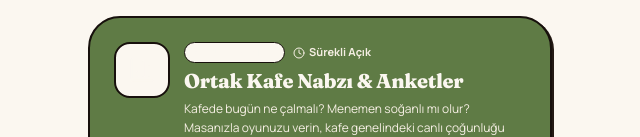
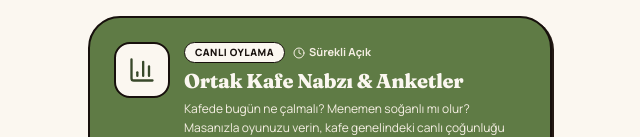
Before and after one commit to ChaCha99999/fincan-sohbet, a React (Vite) app: page /games in a window 1280 px wide. Shown: the part 655-792 px from the top of the page, without its empty margins (320-960 px from the left). Built offline with nearby package versions, Linux system fonts and the light colour scheme; no server answers; the database is empty.

Commit message:
fix(ui): ortak kafe nabzi kartindaki logo ve canli oylama rozeti gorunurlugu duzeltildi

```diff
--- a/src/pages/GameCategoriesPage.tsx
+++ b/src/pages/GameCategoriesPage.tsx
@@ -242,12 +242,12 @@ export const GameCategoriesPage: React.FC = () => {
             <div className="p-6 rounded-4xl bg-pistachio-600 text-cream-50 border-2 border-coffee-950 shadow-print-sm hover:shadow-print transition-all flex flex-col justify-between gap-4 relative overflow-hidden">
               <div className="flex items-start justify-between gap-3">
                 <div className="flex items-start gap-3.5">
-                  <div className="w-14 h-14 rounded-2xl bg-cream-50 border-2 border-coffee-950 flex items-center justify-center shrink-0 text-pistachio-800">
-                    <BarChart3 className="w-7 h-7" />
+                  <div className="w-14 h-14 rounded-2xl bg-cream-50 border-2 border-coffee-950 flex items-center justify-center shrink-0">
+                    <BarChart3 className="w-7 h-7 text-pistachio-800" />
                   </div>
                   <div className="space-y-1">
                     <div className="flex flex-wrap items-center gap-2">
-                      <span className="text-[10px] font-black px-2.5 py-0.5 rounded-full bg-cream-50 text-pistachio-900 border border-coffee-950 uppercase tracking-wider">
+                      <span className="text-[10px] font-black px-2.5 py-0.5 rounded-full bg-cream-50 text-coffee-950 border border-coffee-950 uppercase tracking-wider">
                         Canlı Oylama
                       </span>
                       <span className="text-[11px] text-cream-100 font-bold flex items-center gap-1">
--- a/tailwind.config.js
+++ b/tailwind.config.js
@@ -65,6 +65,9 @@ export default {
           500: '#7A9A5B',
           600: '#5F7B45',
           700: '#4A5F37',
+          800: '#38482A',
+          900: '#27331E',
+          950: '#1A2314',
         },
       },
       fontFamily: {
```
